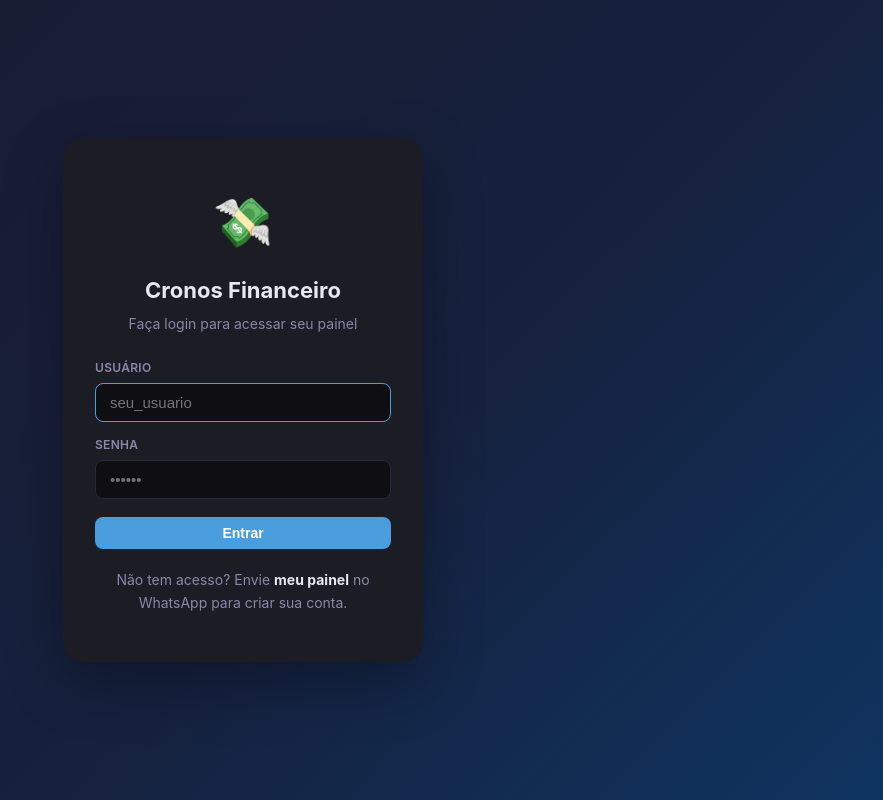
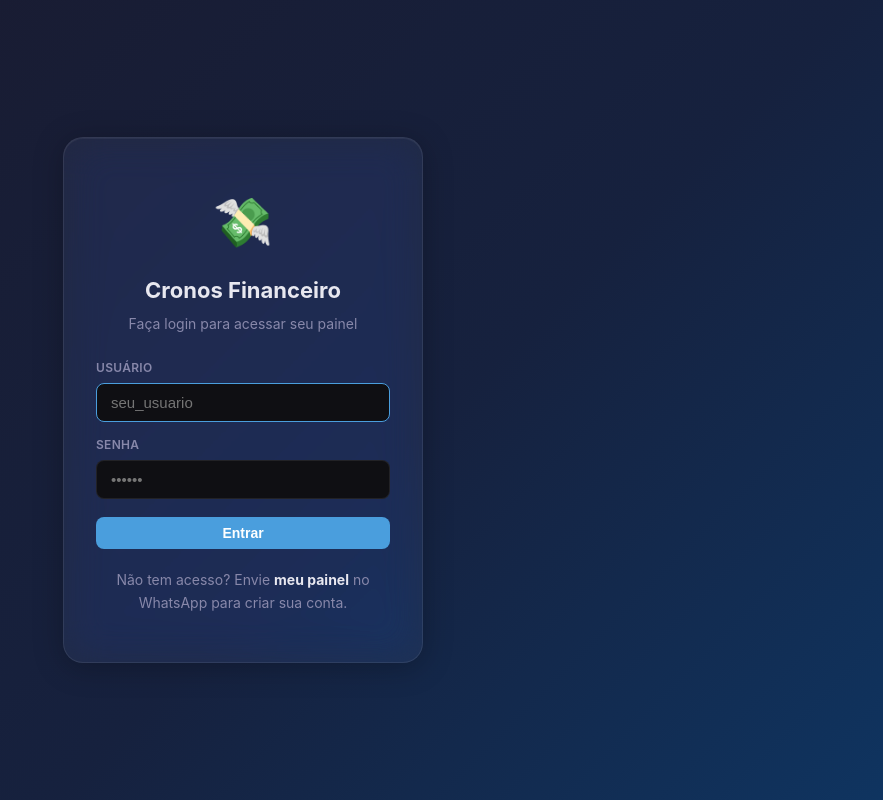
Before and after one commit to correageribaldi/BoiaClaude, a website: page public/index.html in a window 1280 px wide. Shown: the whole page, without its empty margins (397-1280 px from the left). Drawn offline with nearby package versions, Linux system fonts and the light colour scheme.

Commit message:
feat: glassmorphism nos cards do tema escuro
Cards com backdrop-blur, bordas semi-transparentes e inner glow.
Fundo com gradientes mais visíveis para o efeito glass funcionar.

Co-Authored-By: Claude Opus 4.6 <noreply@anthropic.com>

```diff
--- a/public/css/style.css
+++ b/public/css/style.css
@@ -13,9 +13,10 @@
   --text: #e8e8f0;
   --text-muted: #8888aa;
   --bg: #0f0f13;
-  --card-bg: #1c1c24;
-  --border: #2a2a36;
-  --shadow: 0 2px 12px rgba(0,0,0,.4);
+  --card-bg: rgba(255,255,255,.05);
+  --card-border: rgba(255,255,255,.08);
+  --border: rgba(255,255,255,.08);
+  --shadow: 0 4px 24px rgba(0,0,0,.3);
   --radius: 12px;
   --header-h: 56px;
   --nav-h: 64px;
@@ -95,9 +96,9 @@ body {
 /* Fundo premium escuro */
 html:not([data-theme="light"]) body {
   background:
-    radial-gradient(ellipse 100% 80% at 50% -30%, rgba(30,90,180,.18) 0%, transparent 60%),
-    radial-gradient(ellipse 60% 50% at 85% 20%, rgba(40,120,220,.08) 0%, transparent 50%),
-    radial-gradient(ellipse 50% 40% at 10% 80%, rgba(60,140,255,.05) 0%, transparent 50%),
+    radial-gradient(ellipse 120% 80% at 50% -20%, rgba(25,80,180,.22) 0%, transparent 55%),
+    radial-gradient(ellipse 70% 50% at 90% 30%, rgba(40,100,200,.10) 0%, transparent 50%),
+    radial-gradient(ellipse 60% 50% at 5% 70%, rgba(80,60,180,.08) 0%, transparent 50%),
     linear-gradient(170deg, #131318 0%, #0f0f13 35%, #0d0d11 100%);
   background-attachment: fixed;
 }
@@ -127,6 +128,18 @@ html:not([data-theme="light"]) body {
     radial-gradient(circle 2px at 18% 19%, rgba(160,170,190,.20) 0%, transparent 1px);
 }
 [data-theme="light"] body > * { position: relative; z-index: 1; }
+
+/* ── Glassmorphism (tema escuro) ──────────────────────────────────────── */
+html:not([data-theme="light"]) .card,
+html:not([data-theme="light"]) .dash-list-card,
+html:not([data-theme="light"]) .admin-card,
+html:not([data-theme="light"]) .login-box,
+html:not([data-theme="light"]) .modal-box {
+  backdrop-filter: blur(20px) saturate(150%);
+  -webkit-backdrop-filter: blur(20px) saturate(150%);
+  border: 1px solid rgba(255,255,255,.08);
+  box-shadow: 0 4px 30px rgba(0,0,0,.25), inset 0 1px 0 rgba(255,255,255,.05);
+}
 
 .hidden { display: none !important; }
 
```
